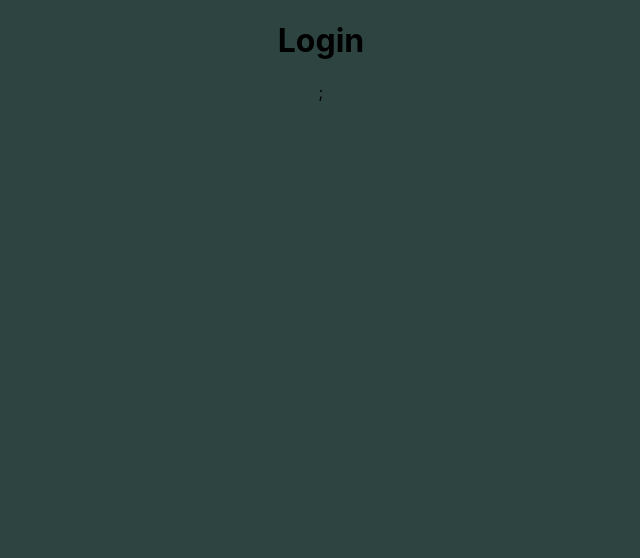
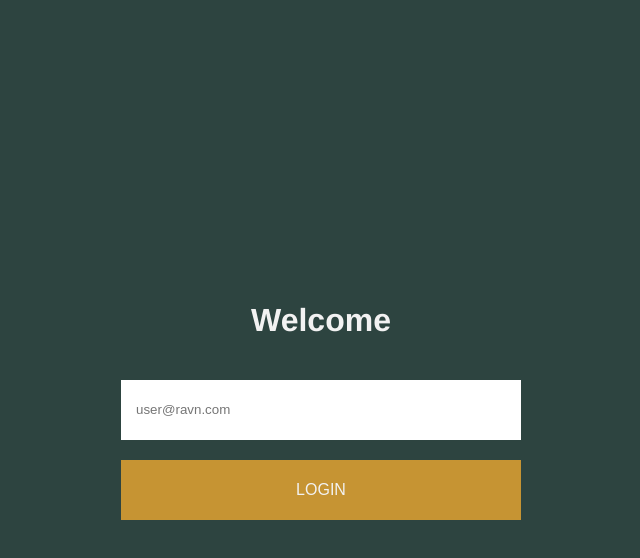
Before and after one commit to keviningles2314/nerdery-challenge-week-5, a React (Create React App) app: page / in a window 1280 px wide. Shown: the top 558 px of the page, without its empty margins (319-959 px from the left). Built offline with nearby package versions, Linux system fonts and the light colour scheme.

Commit message:
style: update login style

```diff
--- a/src/App.css
+++ b/src/App.css
@@ -1,5 +1,6 @@
 .App {
   text-align: center;
+  height: 100%;
 }
 
 .App-logo {
--- a/src/index.css
+++ b/src/index.css
@@ -1,14 +1,19 @@
+body,
+html {
+  height: 100%;
+}
+
 body {
   margin: 0;
-  font-family: -apple-system, BlinkMacSystemFont, 'Segoe UI', 'Roboto', 'Oxygen',
-    'Ubuntu', 'Cantarell', 'Fira Sans', 'Droid Sans', 'Helvetica Neue',
-    sans-serif;
-  -webkit-font-smoothing: antialiased;
+  font-family: Helvetica, Arial, sans-serif;
   background-color: #2d4440;
-  -moz-osx-font-smoothing: grayscale;
+  color: #f2f2f2;
 }
 
 code {
   font-family: source-code-pro, Menlo, Monaco, Consolas, 'Courier New',
     monospace;
 }
+#root {
+  height: 100%;
+}
--- a/src/pages/login.tsx
+++ b/src/pages/login.tsx
@@ -2,7 +2,13 @@
 const Login = () => {
   return (
     <div className='Login'>
-      <h1>Login</h1>;
+      <div className='login-form'>
+        <div className='form-content'>
+          <h1>Welcome</h1>
+          <input id='textBoxEmail' type='text' placeholder='user@ravn.com' />
+          <button id='loginButton'>LOGIN</button>
+        </div>
+      </div>
     </div>
   );
 };
--- a/src/pages/loginStyle.css
+++ b/src/pages/loginStyle.css
@@ -1,2 +1,33 @@
 .Login {
+  height: 100%;
+  display: flex;
+  flex-direction: column;
+  align-items: center;
 }
+
+.login-form {
+  height: 100%;
+  display: flex;
+  align-items: center;
+}
+
+.form-content {
+  display: flex;
+  flex-direction: column;
+  width: 400px;
+  gap: 20px;
+}
+
+#textBoxEmail {
+  border: none;
+  padding: 5px 5px 5px 15px;
+  height: 50px;
+}
+#loginButton {
+  padding: 5px;
+  border: none;
+  background-color: #c69433;
+  color: #f2f2f2;
+  height: 60px;
+  font-size: 1em;
+}
```
